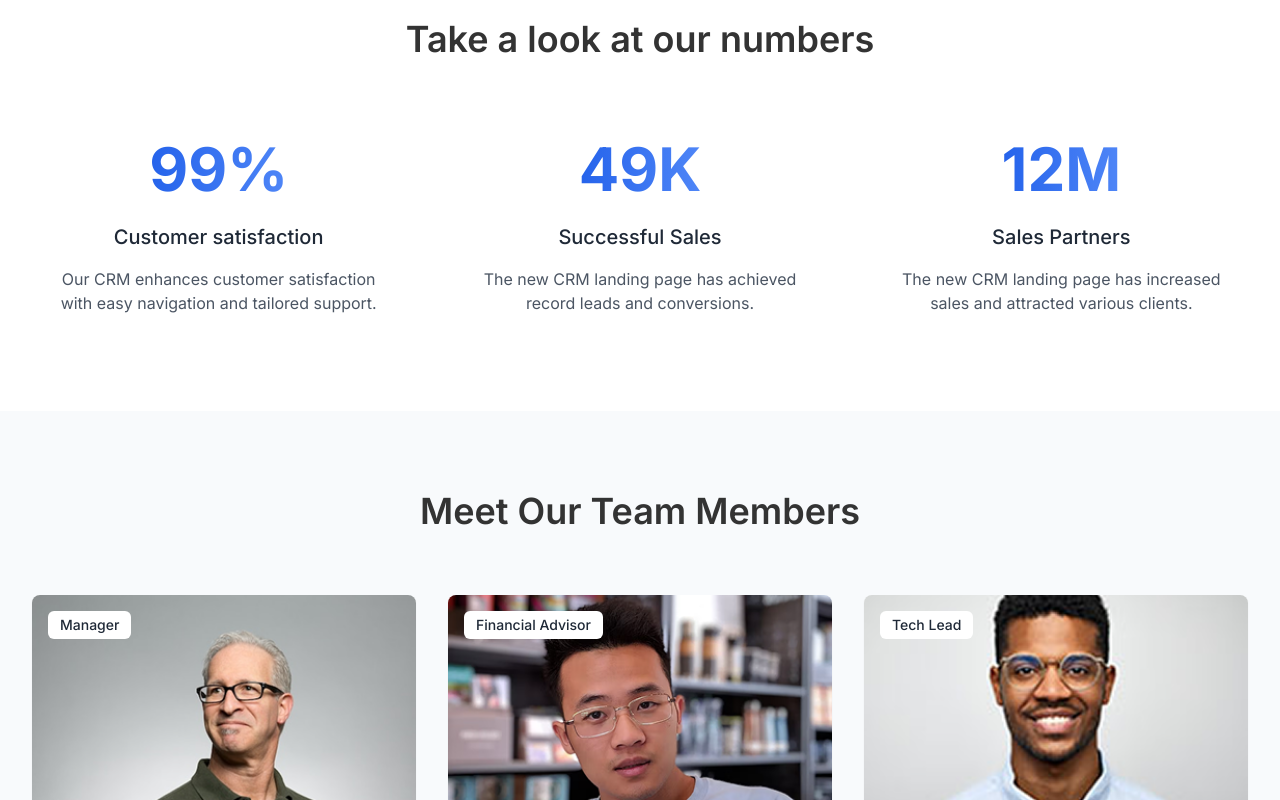
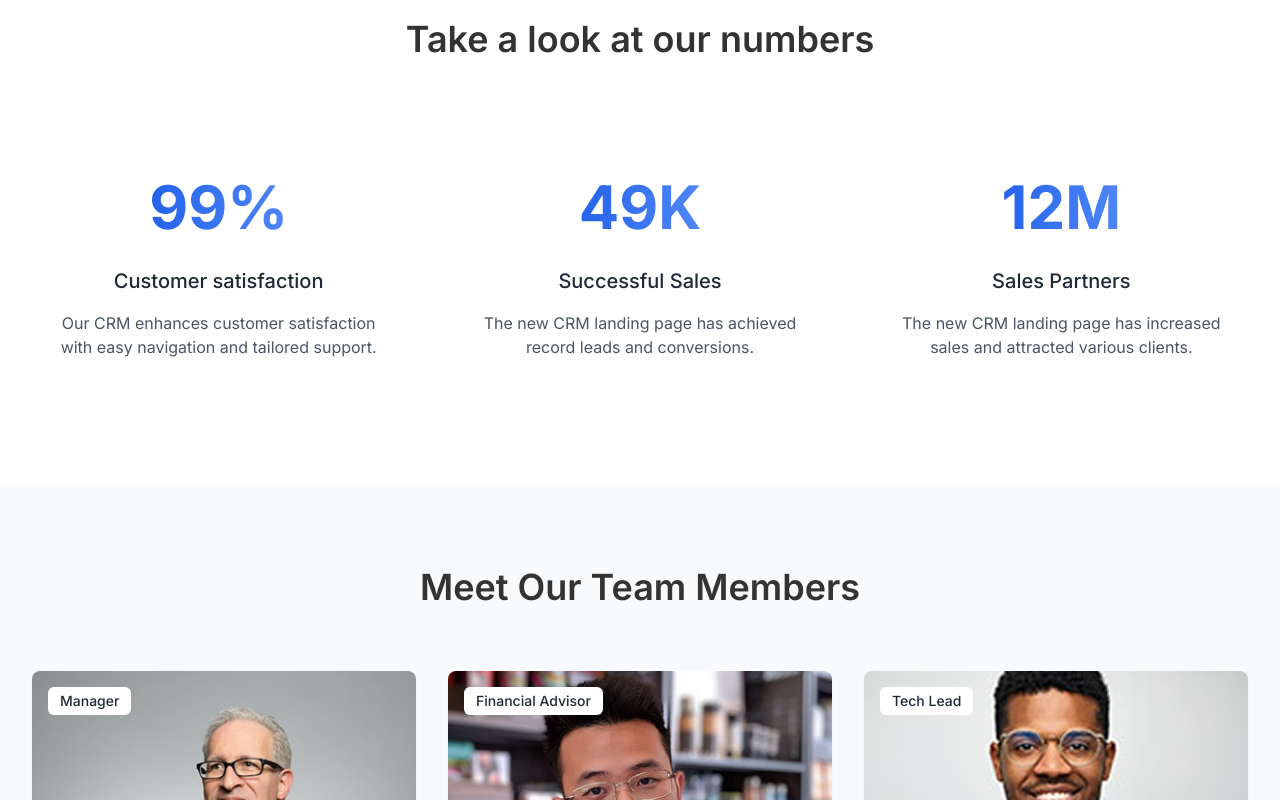
Before and after one commit to Wrttnspknbrkn/GydGenWave, a React (Vite) app: page /about-us in a window 1280 px wide. Shown: the part 820-1620 px from the top of the page. Built offline with nearby package versions, Linux system fonts and the light colour scheme.

Commit message:
Update aboutUs.scss

```diff
--- a/src/pages/aboutUs/aboutUs.scss
+++ b/src/pages/aboutUs/aboutUs.scss
@@ -87,14 +87,15 @@
   }
 }
 
-// Add these to your aboutUs.scss file
-
+// Stats Section styles
 .stats-section {
   .stat-card {
-    transition: transform 0.3s ease;
+    transition: transform 0.3s ease, box-shadow 0.3s ease;
+    padding: 2rem 1rem;
 
     &:hover {
       transform: translateY(-5px);
+      box-shadow: 0 10px 25px -5px rgba(0, 0, 0, 0.05);
     }
   }
 
@@ -103,9 +104,11 @@
     -webkit-background-clip: text;
     -webkit-text-fill-color: transparent;
     display: inline-block;
+    line-height: 1.2;
   }
 }
 
+// Team Section styles
 .team-section {
   .team-member-card {
     backface-visibility: hidden;
@@ -119,10 +122,18 @@
     }
 
     .linkedin-icon {
-      transition: opacity 0.3s ease;
+      transition: opacity 0.3s ease, transform 0.3s ease;
+      display: flex;
+      align-items: center;
+      justify-content: center;
 
       &:hover {
         opacity: 0.8;
+        transform: scale(1.1);
+      }
+
+      .linkedin-svg {
+        filter: drop-shadow(0 1px 2px rgba(0, 0, 0, 0.1));
       }
     }
   }
```
